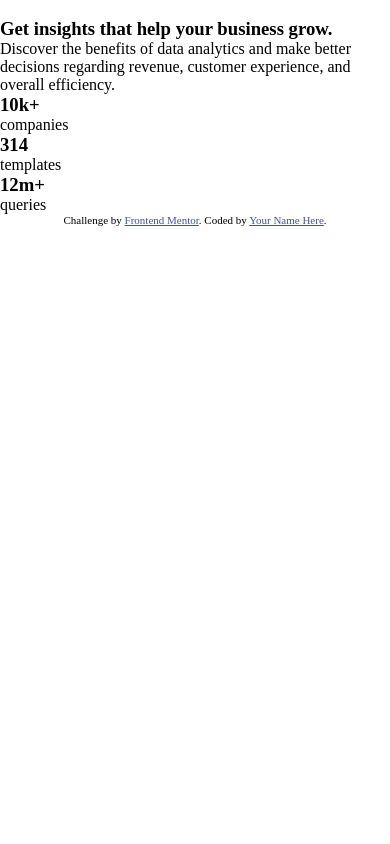
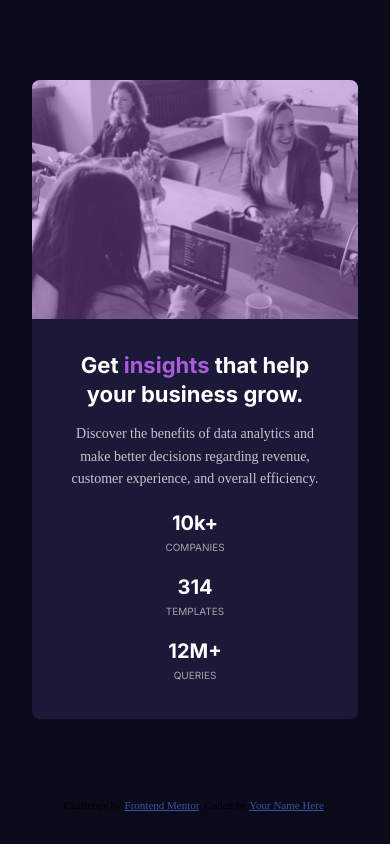
Before and after one commit to bryantomoregie/stats-preview-card, a plain HTML site: page index.html in a window 390 px wide. Drawn offline with Linux system fonts and the light colour scheme.

Commit message:
mobile view 341x900

```diff
--- a/index.html
+++ b/index.html
@@ -16,10 +16,6 @@
     <link rel="preconnect" href="https://fonts.gstatic.com" crossorigin />
     <link rel="preconnect" href="https://fonts.googleapis.com" />
     <link rel="preconnect" href="https://fonts.gstatic.com" crossorigin />
-    <link
-      href="https://fonts.googleapis.com/css2?family=Inter:wght@400;700&display=swap"
-      rel="stylesheet"
-    />
 
     <link rel="stylesheet" href="styles.css" class="stylesheet" />
 
@@ -29,24 +25,29 @@
   </head>
   <body>
     <div class="container">
-      <img src="" alt="" />
+      <div class="image-background">
+        <img src="./images/image-header-mobile.jpg" alt="Women Coding" />
+      </div>
       <div class="content">
-        <h3 class="top">Get insights that help your business grow.</h3>
+        <h1 class="top">
+          Get <span>insights</span>
+          that help your business grow.
+        </h1>
         <p class="bottom">
           Discover the benefits of data analytics and make better decisions
           regarding revenue, customer experience, and overall efficiency.
         </p>
         <div class="companies">
           <h3 class="num">10k+</h3>
-          <p class="text">companies</p>
+          <p class="text">COMPANIES</p>
         </div>
         <div class="templates">
           <h3 class="num">314</h3>
-          <p class="text">templates</p>
+          <p class="text">TEMPLATES</p>
         </div>
         <div class="queries">
-          <h3 class="num">12m+</h3>
-          <p class="text">queries</p>
+          <h3 class="num">12M+</h3>
+          <p class="text">QUERIES</p>
         </div>
       </div>
     </div>
--- a/styles.css
+++ b/styles.css
@@ -1,16 +1,83 @@
+@import url("https://fonts.googleapis.com/css2?family=Inter:wght@400;700&family=Lexend+Deca&display=swap");
+
 :root {
   --Very-dark-blue: hsl(233, 47%, 7%);
   --Dark-desaturated-blue: hsl(244, 38%, 16%);
-  --Soft-viole: hsl(277, 64%, 61%);
+  --Soft-violet: hsl(277, 64%, 61%);
   --White: hsl(0, 0%, 100%);
   --Slightly-transparent-white: hsla(0, 0%, 100%, 0.75);
-  --Slightly-transparent-white: hsla(0, 0%, 100%, 0.6);
+  --Slightly-transparent-white-stats: hsla(0, 0%, 100%, 0.6);
 }
 
 * {
   margin: 0;
   padding: 0;
   box-sizing: border-box;
+}
+
+body {
+  background-color: var(--Very-dark-blue);
+}
+
+.container {
+  margin: 5em 2em;
+  background-color: var(--Dark-desaturated-blue);
+  border-radius: 0.5em 0.5em 0.5em 0.5em;
+}
+
+.image-background {
+  background-color: var(--Soft-violet);
+  border-radius: 0.5em 0.5em 0 0;
+}
+
+img {
+  max-width: 100%;
+  object-fit: cover;
+  border-radius: 0.5em 0.5em 0 0;
+  opacity: 0.6;
+  display: block;
+}
+
+.content {
+  display: flex;
+  flex-direction: column;
+  padding: 2em 2em 1em 2em;
+  justify-content: space-around;
+  text-align: center;
+}
+
+h1 {
+  color: white;
+  line-height: 1.3;
+  font-size: 22px;
+  font-family: "Inter", sans-serif;
+  margin-bottom: 15px;
+}
+
+span {
+  color: hsl(277, 64%, 61%);
+}
+
+.bottom {
+  color: var(--Slightly-transparent-white);
+  font-size: 14px;
+  line-height: 1.6;
+  margin-bottom: 20px;
+}
+
+.num {
+  color: white;
+  font-size: 20px;
+  font-family: "Inter", sans-serif;
+}
+
+.text {
+  color: var(--Slightly-transparent-white-stats);
+  font-family: "Inter", sans-serif;
+  font-size: 10px;
+  font-weight: 500;
+  line-height: 2.5;
+  margin-bottom: 15px;
 }
 
 .attribution {
@@ -20,3 +87,7 @@
 .attribution a {
   color: hsl(228, 45%, 44%);
 }
+
+/*
+font-family: 'Inter', sans-serif;
+font-family: 'Lexend Deca', sans-serif; */
```
